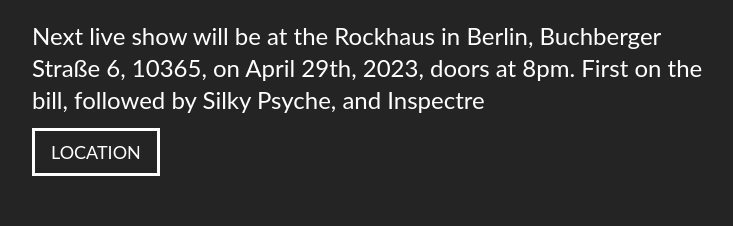
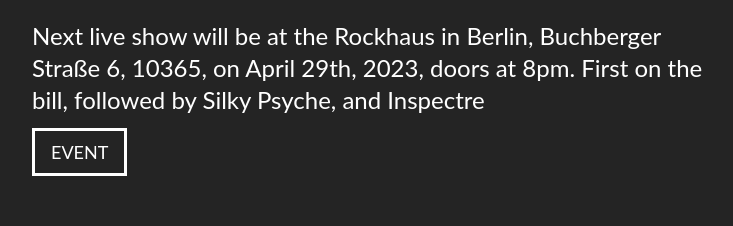
Before and after one commit to hutchida/dando-react, a React (Vite) app: page / in a window 1280 px wide. Shown: the part 1940-2166 px from the top of the page, without its empty margins (272-1005 px from the left). Built offline with nearby package versions, Linux system fonts and the light colour scheme.

Commit message:
update facebook event link

```diff
--- a/src/App.tsx
+++ b/src/App.tsx
@@ -48,7 +48,7 @@
         <Video youtube="Wi9ggsd0Lsw" />
       </section>
       <section ref={liveRef}>
-        <News title="News" description="Next live show will be at the Rockhaus in Berlin, Buchberger Straße 6, 10365, on April 29th, 2023, doors at 8pm. First on the bill, followed by Silky Psyche, and Inspectre" link={{ href: "https://www.berlin.de/tickets/suche/orte/rockhaus-berlin-0347ac7e-efc2-46d8-9022-16ff21964ed3/", target: "_blank", children: "Location" }} />
+        <News title="News" description="Next live show will be at the Rockhaus in Berlin, Buchberger Straße 6, 10365, on April 29th, 2023, doors at 8pm. First on the bill, followed by Silky Psyche, and Inspectre" link={{ href: "https://fb.me/e/2tW0FW1n3", target: "_blank", children: "Event" }} />
       </section>
       <section ref={buyRef}>
         <News title="Buy" description="...and listen" link={{ href: "https://marmadukedando.bandcamp.com/", target: "_blank", children: "Bandcamp" }} />
```
